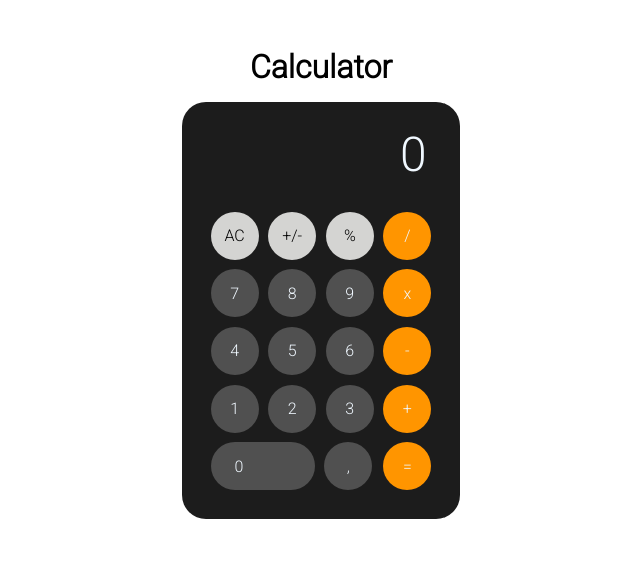
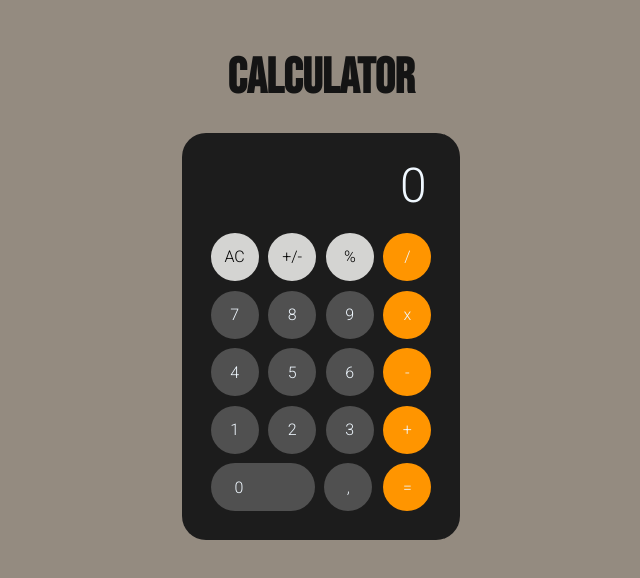
Before and after one commit to ggbtunga/Calculator-App, a React (Create React App) app: page / in a window 1280 px wide. Shown: the top 578 px of the page, without its empty margins (319-959 px from the left). Built offline with nearby package versions, Linux system fonts and the light colour scheme.

Commit message:
Mudança de fonte do h1 e background de fundo

```diff
--- a/src/Calc.css
+++ b/src/Calc.css
@@ -1,20 +1,24 @@
 @import url('https://fonts.googleapis.com/css2?family=Roboto+Mono:wght@500&family=Roboto:wght@300&display=swap');
+@import url('https://fonts.googleapis.com/css2?family=Bebas+Neue&display=swap');
+
 
 *{
     margin: 0;
     padding: 0;
     font-size: 1em;
     font-family: 'Roboto', sans-serif;
+    background-color: rgb(148, 139, 128);
 }
 
 h1{
     margin-bottom: 0.5em;
-    font-size: 2em;
-    font-family: 'Roboto', sans-serif;
+    font-size: 3.1em;
+    font-family: 'Bebas Neue', cursive;
+    color: #141414;
 }
 
 .container{
-    margin: 3em;
+    margin:3em;
     display: flex;
     flex-direction: column;
     justify-content: center;
@@ -41,8 +45,9 @@ h1{
     display: flex;
     justify-content: flex-end;
     margin-right: 0.2em;
-    margin-bottom: 0.5em;
+    margin-bottom: 0.3em;
     font-size: 3em;
+    background-color: #1c1c1c;
 }
 
 button{
@@ -91,3 +96,7 @@ button:focus{
     background-color: aliceblue;
     color: black;
 }
+
+.module,.numbers,.operations{
+    background-color:#1c1c1c;;
+}
```
